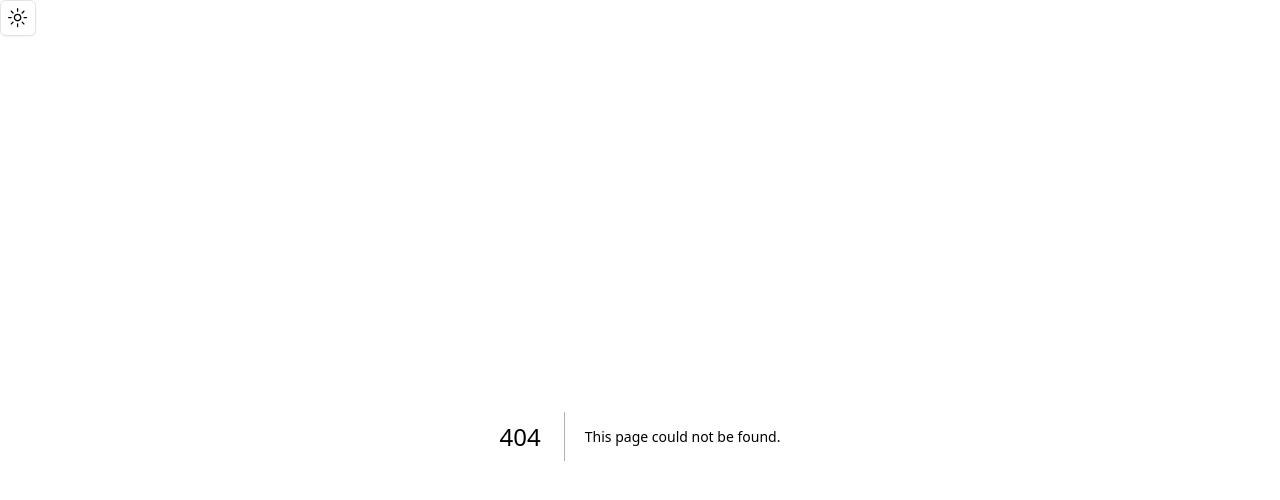
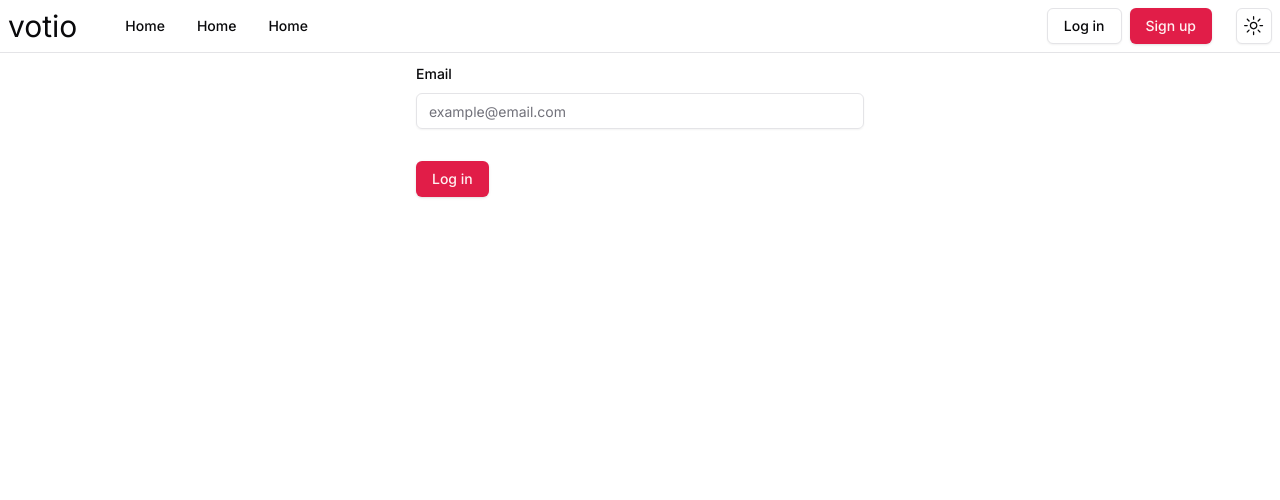
Before and after one commit to QuietSup/votio, a Next.js app in the folder client/: page /login in a window 1280 px wide. Before the commit this address had no page. Shown: the top 500 px of the page. Built offline with nearby package versions, Linux system fonts and the light colour scheme.

Commit message:
feat(cleint): make root layout

```diff
--- a/client/src/app/layout.tsx
+++ b/client/src/app/layout.tsx
@@ -20,11 +20,11 @@
   return (
     <html lang="en" suppressHydrationWarning>
       <head />
-      <body className={inter.className}>
-        {/* <body className={cn(inter.className, "w-full")}> */}
+      {/* <body className={inter.className}> */}
+      <body className={cn(inter.className, "max-w-screen-xl m-auto")}>
         <ThemeProvider attribute="class" defaultTheme="system" enableSystem>
           <Navbar />
-          {children}
+          <div className="w-full p-2">{children}</div>
         </ThemeProvider>
       </body>
     </html>
--- /dev/null
+++ b/client/src/app/login/page.tsx
@@ -0,0 +1,63 @@
+"use client";
+
+import { Button } from "@/components/ui/button";
+import {
+  Form,
+  FormControl,
+  FormField,
+  FormItem,
+  FormLabel,
+} from "@/components/ui/form";
+import { Input } from "@/components/ui/input";
+import { zodResolver } from "@hookform/resolvers/zod";
+import { useForm } from "react-hook-form";
+import { z } from "zod";
+
+const loginFromSchema = z.object({
+  email: z.string().min(2, {
+    message: "Email must be at least 2 characters long",
+  }),
+});
+
+export default function Page() {
+  const form = useForm<z.infer<typeof loginFromSchema>>({
+    resolver: zodResolver(loginFromSchema),
+    defaultValues: {
+      email: "",
+    },
+  });
+
+  function onSubmit(values: z.infer<typeof loginFromSchema>) {
+    // Do something with the form values.
+    // ✅ This will be type-safe and validated.
+    console.log(values);
+  }
+
+  return (
+    <>
+      {/* <div>Login</div> */}
+      <Form {...form}>
+        <form
+          onSubmit={form.handleSubmit(onSubmit)}
+          className="space-y-8 max-w-md m-auto"
+        >
+          <FormField
+            control={form.control}
+            name="email"
+            render={({ field }) => (
+              <FormItem>
+                <FormLabel>Email</FormLabel>
+                <FormControl>
+                  <Input placeholder="example@email.com" {...field} />
+                </FormControl>
+              </FormItem>
+            )}
+          />
+          <Button type="submit" variant={"default"}>
+            Log in
+          </Button>
+        </form>
+      </Form>
+    </>
+  );
+}
--- /dev/null
+++ b/client/src/app/register/page.tsx
@@ -0,0 +1,7 @@
+export default function Page() {
+  return (
+    <>
+      <div>Register</div>
+    </>
+  );
+}
--- a/client/src/components/Navbar.tsx
+++ b/client/src/components/Navbar.tsx
@@ -1,11 +1,46 @@
+"use client";
+
+import { useRouter } from "next/navigation";
 import { ModeToggle } from "./ModeToggle";
+import { Button } from "./ui/button";
+import { Separator } from "./ui/separator";
 
 export function Navbar() {
+  const router = useRouter();
+
+  const navigateToLogin = () => {
+    router.push("/login");
+  };
+
+  const navigateToRegister = () => {
+    router.push("/register");
+  };
+
   return (
     <>
-      <header className="w-full">
-        <ModeToggle />
+      <header className="w-full flex flex-row p-2 justify-between">
+        <div className="flex flex-row gap-8 align-baseline">
+          <div className="text-3xl ">votio</div>
+          <div className="flex flex-row">
+            <Button variant="ghost">Home</Button>
+            <Button variant="ghost">Home</Button>
+            <Button variant="ghost">Home</Button>
+          </div>
+        </div>
+        <div className="flex flex-row gap-6">
+          <div className="flex flex-row gap-2">
+            <Button variant={"outline"} onClick={navigateToLogin}>
+              Log in
+            </Button>
+            <Button variant={"default"} onClick={navigateToRegister}>
+              Sign up
+            </Button>
+          </div>
+
+          <ModeToggle />
+        </div>
       </header>
+      <Separator />
     </>
   );
 }
--- /dev/null
+++ b/client/src/components/ui/form.tsx
@@ -0,0 +1,176 @@
+import * as React from "react"
+import * as LabelPrimitive from "@radix-ui/react-label"
+import { Slot } from "@radix-ui/react-slot"
+import {
+  Controller,
+  ControllerProps,
+  FieldPath,
+  FieldValues,
+  FormProvider,
+  useFormContext,
+} from "react-hook-form"
+
+import { cn } from "@/lib/utils"
+import { Label } from "@/components/ui/label"
+
+const Form = FormProvider
+
+type FormFieldContextValue<
+  TFieldValues extends FieldValues = FieldValues,
+  TName extends FieldPath<TFieldValues> = FieldPath<TFieldValues>
+> = {
+  name: TName
+}
+
+const FormFieldContext = React.createContext<FormFieldContextValue>(
+  {} as FormFieldContextValue
+)
+
+const FormField = <
+  TFieldValues extends FieldValues = FieldValues,
+  TName extends FieldPath<TFieldValues> = FieldPath<TFieldValues>
+>({
+  ...props
+}: ControllerProps<TFieldValues, TName>) => {
+  return (
+    <FormFieldContext.Provider value={{ name: props.name }}>
+      <Controller {...props} />
+    </FormFieldContext.Provider>
+  )
+}
+
+const useFormField = () => {
+  const fieldContext = React.useContext(FormFieldContext)
+  const itemContext = React.useContext(FormItemContext)
+  const { getFieldState, formState } = useFormContext()
+
+  const fieldState = getFieldState(fieldContext.name, formState)
+
+  if (!fieldContext) {
+    throw new Error("useFormField should be used within <FormField>")
+  }
+
+  const { id } = itemContext
+
+  return {
+    id,
+    name: fieldContext.name,
+    formItemId: `${id}-form-item`,
+    formDescriptionId: `${id}-form-item-description`,
+    formMessageId: `${id}-form-item-message`,
+    ...fieldState,
+  }
+}
+
+type FormItemContextValue = {
+  id: string
+}
+
+const FormItemContext = React.createContext<FormItemContextValue>(
+  {} as FormItemContextValue
+)
+
+const FormItem = React.forwardRef<
+  HTMLDivElement,
+  React.HTMLAttributes<HTMLDivElement>
+>(({ className, ...props }, ref) => {
+  const id = React.useId()
+
+  return (
+    <FormItemContext.Provider value={{ id }}>
+      <div ref={ref} className={cn("space-y-2", className)} {...props} />
+    </FormItemContext.Provider>
+  )
+})
+FormItem.displayName = "FormItem"
+
+const FormLabel = React.forwardRef<
+  React.ElementRef<typeof LabelPrimitive.Root>,
+  React.ComponentPropsWithoutRef<typeof LabelPrimitive.Root>
+>(({ className, ...props }, ref) => {
+  const { error, formItemId } = useFormField()
+
+  return (
+    <Label
+      ref={ref}
+      className={cn(error && "text-destructive", className)}
+      htmlFor={formItemId}
+      {...props}
+    />
+  )
+})
+FormLabel.displayName = "FormLabel"
+
+const FormControl = React.forwardRef<
+  React.ElementRef<typeof Slot>,
+  React.ComponentPropsWithoutRef<typeof Slot>
+>(({ ...props }, ref) => {
+  const { error, formItemId, formDescriptionId, formMessageId } = useFormField()
+
+  return (
+    <Slot
+      ref={ref}
+      id={formItemId}
+      aria-describedby={
+        !error
+          ? `${formDescriptionId}`
+          : `${formDescriptionId} ${formMessageId}`
+      }
+      aria-invalid={!!error}
+      {...props}
+    />
+  )
+})
+FormControl.displayName = "FormControl"
+
+const FormDescription = React.forwardRef<
+  HTMLParagraphElement,
+  React.HTMLAttributes<HTMLParagraphElement>
+>(({ className, ...props }, ref) => {
+  const { formDescriptionId } = useFormField()
+
+  return (
+    <p
+      ref={ref}
+      id={formDescriptionId}
+      className={cn("text-[0.8rem] text-muted-foreground", className)}
+      {...props}
+    />
+  )
+})
+FormDescription.displayName = "FormDescription"
+
+const FormMessage = React.forwardRef<
+  HTMLParagraphElement,
+  React.HTMLAttributes<HTMLParagraphElement>
+>(({ className, children, ...props }, ref) => {
+  const { error, formMessageId } = useFormField()
+  const body = error ? String(error?.message) : children
+
+  if (!body) {
+    return null
+  }
+
+  return (
+    <p
+      ref={ref}
+      id={formMessageId}
+      className={cn("text-[0.8rem] font-medium text-destructive", className)}
+      {...props}
+    >
+      {body}
+    </p>
+  )
+})
+FormMessage.displayName = "FormMessage"
+
+export {
+  useFormField,
+  Form,
+  FormItem,
+  FormLabel,
+  FormControl,
+  FormDescription,
+  FormMessage,
+  FormField,
+}
--- /dev/null
+++ b/client/src/components/ui/input.tsx
@@ -0,0 +1,25 @@
+import * as React from "react"
+
+import { cn } from "@/lib/utils"
+
+export interface InputProps
+  extends React.InputHTMLAttributes<HTMLInputElement> {}
+
+const Input = React.forwardRef<HTMLInputElement, InputProps>(
+  ({ className, type, ...props }, ref) => {
+    return (
+      <input
+        type={type}
+        className={cn(
+          "flex h-9 w-full rounded-md border border-input bg-transparent px-3 py-1 text-sm shadow-sm transition-colors file:border-0 file:bg-transparent file:text-sm file:font-medium placeholder:text-muted-foreground focus-visible:outline-none focus-visible:ring-1 focus-visible:ring-ring disabled:cursor-not-allowed disabled:opacity-50",
+          className
+        )}
+        ref={ref}
+        {...props}
+      />
+    )
+  }
+)
+Input.displayName = "Input"
+
+export { Input }
--- /dev/null
+++ b/client/src/components/ui/label.tsx
@@ -0,0 +1,26 @@
+"use client"
+
+import * as React from "react"
+import * as LabelPrimitive from "@radix-ui/react-label"
+import { cva, type VariantProps } from "class-variance-authority"
+
+import { cn } from "@/lib/utils"
+
+const labelVariants = cva(
+  "text-sm font-medium leading-none peer-disabled:cursor-not-allowed peer-disabled:opacity-70"
+)
+
+const Label = React.forwardRef<
+  React.ElementRef<typeof LabelPrimitive.Root>,
+  React.ComponentPropsWithoutRef<typeof LabelPrimitive.Root> &
+    VariantProps<typeof labelVariants>
+>(({ className, ...props }, ref) => (
+  <LabelPrimitive.Root
+    ref={ref}
+    className={cn(labelVariants(), className)}
+    {...props}
+  />
+))
+Label.displayName = LabelPrimitive.Root.displayName
+
+export { Label }
--- /dev/null
+++ b/client/src/components/ui/separator.tsx
@@ -0,0 +1,31 @@
+"use client"
+
+import * as React from "react"
+import * as SeparatorPrimitive from "@radix-ui/react-separator"
+
+import { cn } from "@/lib/utils"
+
+const Separator = React.forwardRef<
+  React.ElementRef<typeof SeparatorPrimitive.Root>,
+  React.ComponentPropsWithoutRef<typeof SeparatorPrimitive.Root>
+>(
+  (
+    { className, orientation = "horizontal", decorative = true, ...props },
+    ref
+  ) => (
+    <SeparatorPrimitive.Root
+      ref={ref}
+      decorative={decorative}
+      orientation={orientation}
+      className={cn(
+        "shrink-0 bg-border",
+        orientation === "horizontal" ? "h-[1px] w-full" : "h-full w-[1px]",
+        className
+      )}
+      {...props}
+    />
+  )
+)
+Separator.displayName = SeparatorPrimitive.Root.displayName
+
+export { Separator }
```
Also changed, not shown: client/package.json (+6 -1 lines), client/src/app/register.tsx (added), 1 other file (tests, documents, lock files or other folders).
